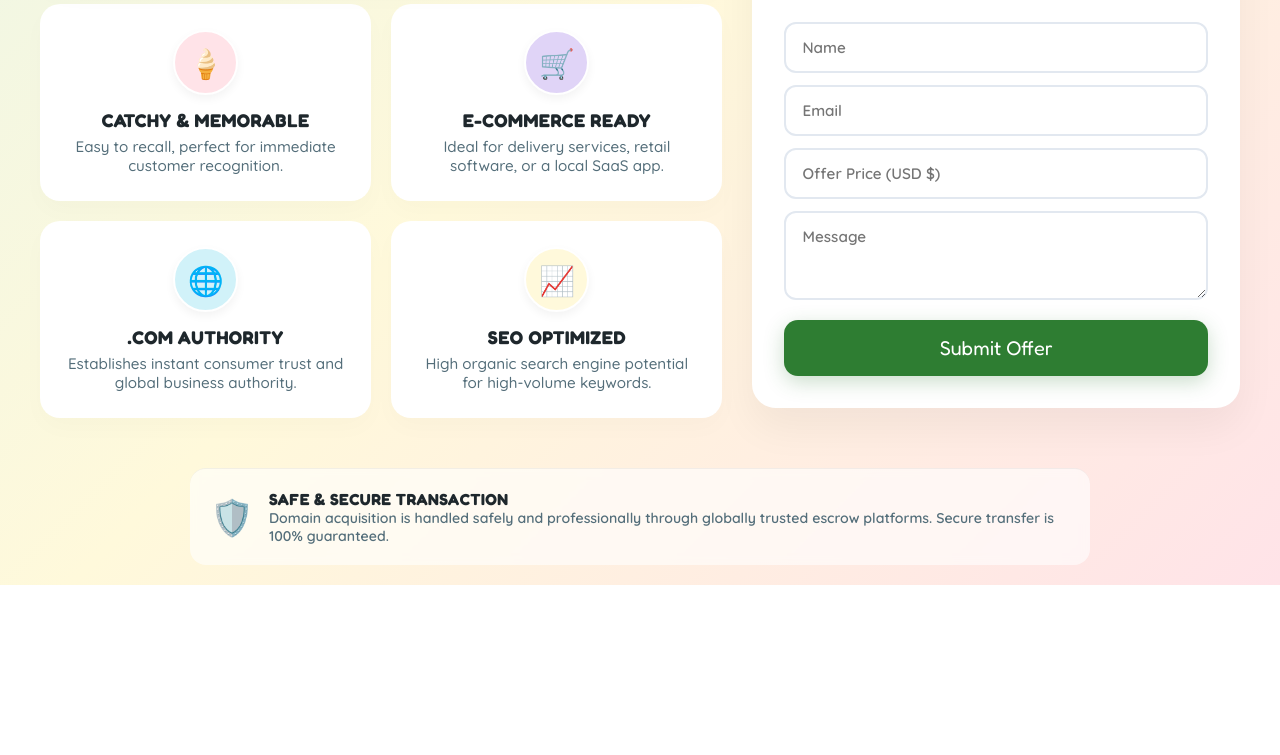
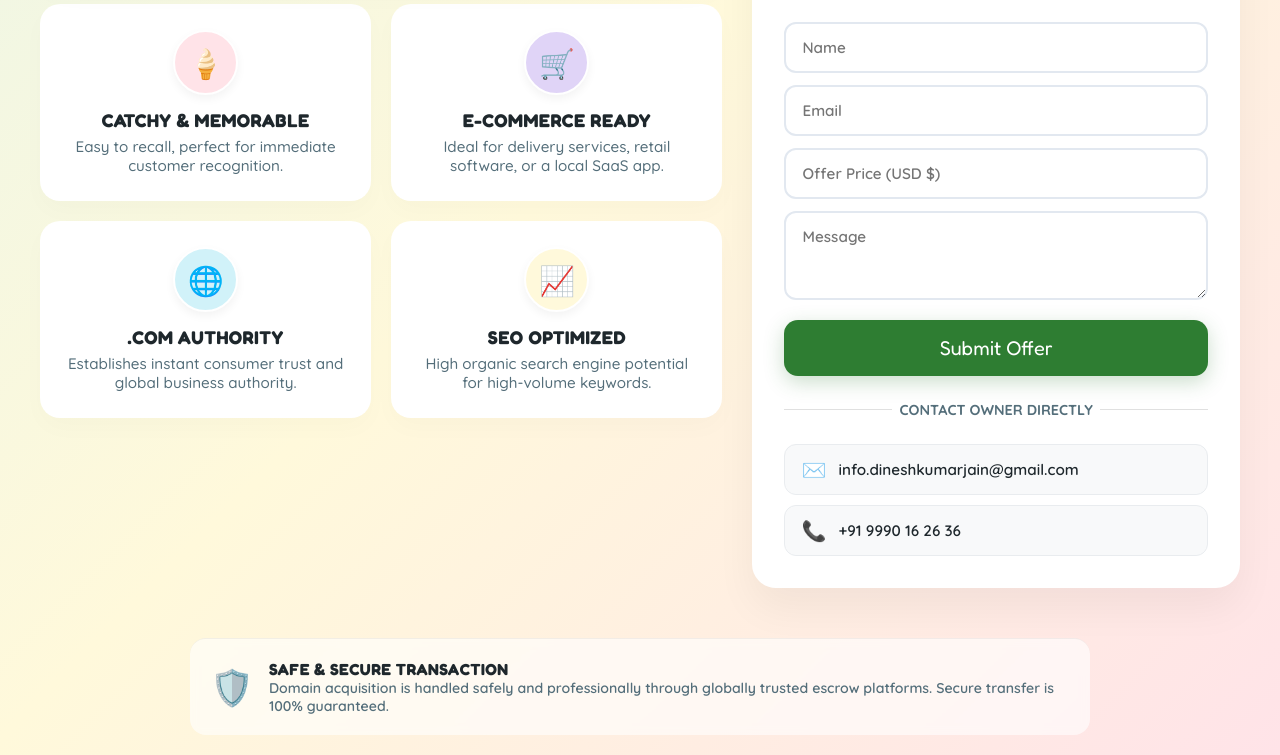
Before and after one commit to namanjainswe/icecreamkart, a plain HTML site: page index.html in a window 1280 px wide. Shown: the part 556-1311 px from the top of the page. Before the commit the page ends 1141 px from the top, so only its background shows below. Drawn offline with Linux system fonts and the light colour scheme.

Commit message:
Update index.html

```diff
--- a/index.html
+++ b/index.html
@@ -329,6 +329,37 @@
             transform: translateY(-2px);
         }
 
+        /* Direct Contact Information Cards */
+        .direct-contact-box {
+            margin-top: 25px;
+            display: flex;
+            flex-direction: column;
+            gap: 10px;
+        }
+
+        .contact-link-card {
+            display: flex;
+            align-items: center;
+            gap: 12px;
+            padding: 12px 16px;
+            background: #f8f9fa;
+            border-radius: 12px;
+            text-decoration: none;
+            color: var(--text-dark);
+            font-weight: 600;
+            font-size: 0.95rem;
+            border: 1px solid #e9ecef;
+            transition: background 0.2s ease;
+        }
+
+        .contact-link-card:hover {
+            background: #f1f3f5;
+        }
+
+        .contact-icon {
+            font-size: 1.25rem;
+        }
+
         footer {
             background: rgba(255, 255, 255, 0.6);
             backdrop-filter: blur(5px);
@@ -453,9 +484,9 @@
 
                     <div class="buy-now-section">
                         <div class="price-display">$51,000 USD</div>
-                        <a href="#" class="btn btn-orange">
+                        <a href="mailto:info.dineshkumarjain@gmail.com?subject=Inquiry%20regarding%20icecreamkart.com" class="btn btn-orange">
                             Instant Purchase
-                            <span class="btn-subtext">(Secure Checkout)</span>
+                            <span class="btn-subtext">(Inquire via Email)</span>
                         </a>
                     </div>
 
@@ -469,6 +500,19 @@
 
                         <button type="submit" class="btn btn-green">Submit Offer</button>
                     </form>
+
+                    <div class="divider">CONTACT OWNER DIRECTLY</div>
+
+                    <div class="direct-contact-box">
+                        <a href="mailto:info.dineshkumarjain@gmail.com" class="contact-link-card">
+                            <span class="contact-icon">✉️</span>
+                            <span>info.dineshkumarjain@gmail.com</span>
+                        </a>
+                        <a href="tel:+919990162636" class="contact-link-card">
+                            <span class="contact-icon">📞</span>
+                            <span>+91 9990 16 26 36</span>
+                        </a>
+                    </div>
 
                 </div>
             </div>
```
